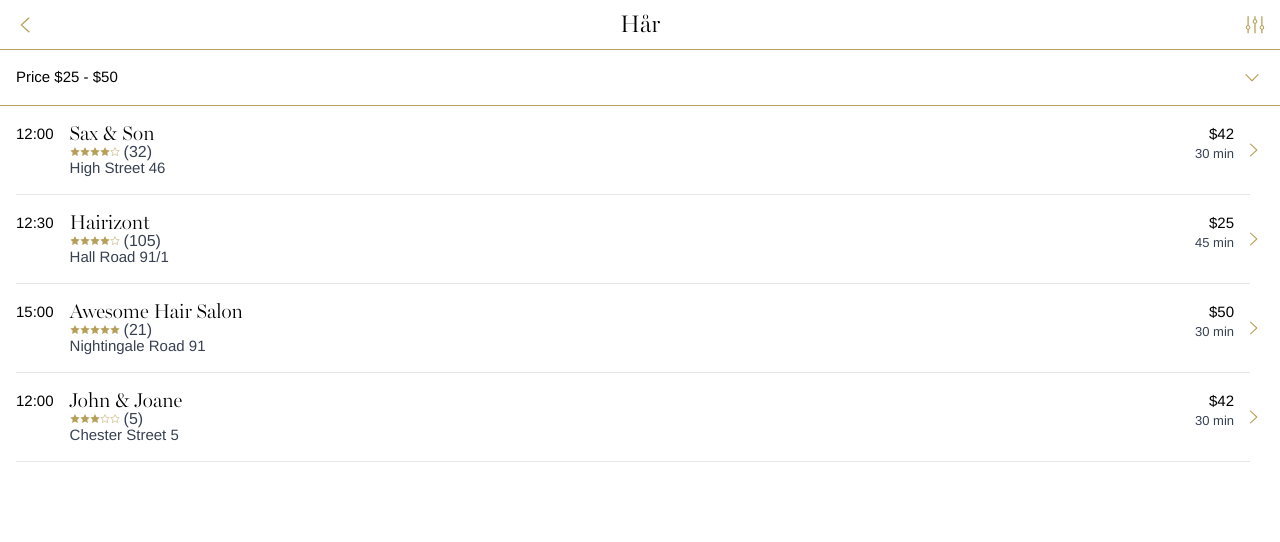
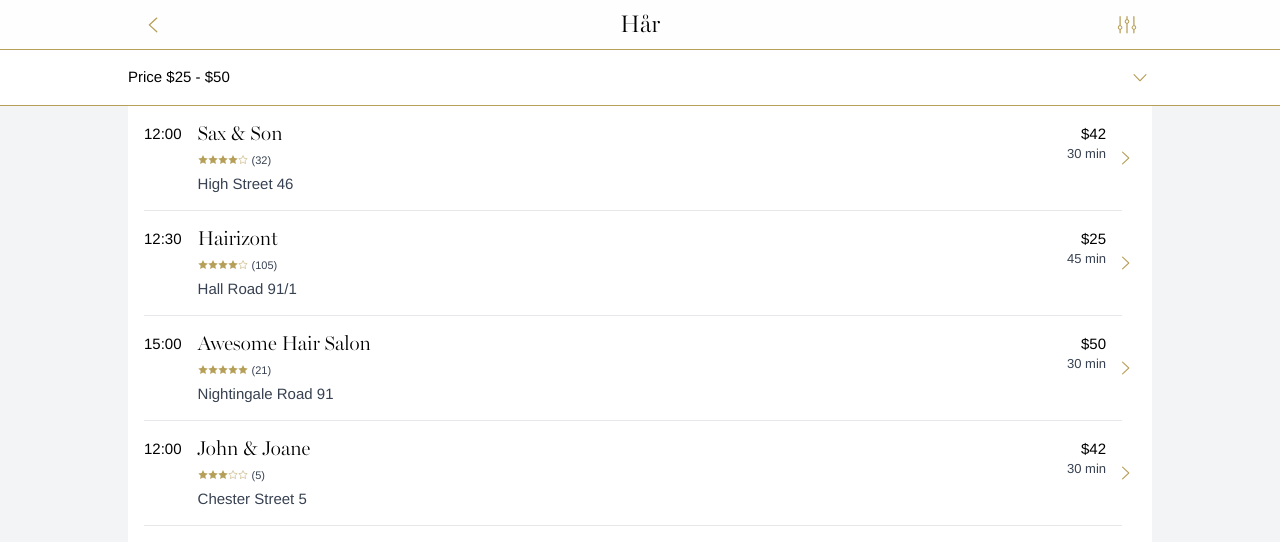
Before and after one commit to dtangerfors/cloudnine-techtest, a React (Create React App) app: page / in a window 1280 px wide. Shown: the top 542 px of the page. Built offline with nearby package versions, Linux system fonts and the light colour scheme.

Commit message:
Added styling for desktop

```diff
--- a/src/components/Filter.js
+++ b/src/components/Filter.js
@@ -19,7 +19,8 @@ const Filter = ({ filterValue, setValue }) => {
       the handle, the price range is sent to the state in the
       List view, this to prevent to many re-renders on the list. */
   return (
-    <div className="sticky z-10 top-[50px] h-14 flex justify-between p-4 bg-white border-b border-primary">
+    <div className="sticky z-10 top-[50px] h-14 p-4 bg-white border-b border-primary">
+      <div className="flex justify-between max-w-screen-lg mx-auto">
         <div className="font-sans font-light text-[15px]">
           Price <span>${filterValue.min}</span> - <span>${filterValue.max}</span>
         </div>
@@ -31,11 +32,13 @@ const Filter = ({ filterValue, setValue }) => {
         >
           <img src={chevron_down} className="w-[14px]" />
         </button>
+      </div>
       <div
         className={`absolute z-10 w-full top-14 left-0 p-8 bg-white after:bg-gradient-to-b from-black/10 to-black/0 after:w-full after:h-32 after:block after:absolute after:left-0 after:-bottom-32 ${
           open ? "block" : "hidden"
         }`}
       >
+        <div className="flex justify-between max-w-screen-lg mx-auto">
         <InputRange
           formatLabel={(value) => `$${value}`}
           maxValue={100}
@@ -46,6 +49,7 @@ const Filter = ({ filterValue, setValue }) => {
         />
         </div>
       </div>
+    </div>
   );
 };
 
--- a/src/components/Header.js
+++ b/src/components/Header.js
@@ -8,7 +8,8 @@ const Header = () => {
   const navigate = useNavigate();
 
   return (
-    <header className="fixed h-[50px] w-full grid grid-cols-3 items-center bg-white/90 backdrop-blur-sm border-b border-primary">
+    <header className="fixed h-[50px] w-full bg-white/90 backdrop-blur-sm border-b border-primary">
+      <div className="grid grid-cols-3 items-center max-w-screen-lg mx-auto">
         <div>
           <button
             onClick={() => navigate(-1)}
@@ -27,6 +28,7 @@ const Header = () => {
             <img src={filter_icon} className="w-5" />
           </button>
         </div>
+      </div>
     </header>
   );
 };
--- a/src/components/ListSalonItem.js
+++ b/src/components/ListSalonItem.js
@@ -11,9 +11,9 @@ const ListSalonItem = ({salon}) => {
                <p className="text-black text-[15px] leading-6 font-sans align-bottom">{salon.treatments.hair.nextAvailableTime}</p>
             </div>
             <div className="flex-1 pr-4">
-               <h2 className="font-serif text-black text-xl leading-6">{salon.name}</h2>
-               <div>
-                  <Rating rating={salon.rating} color="text-gray-700" font_size="11px" img_size="10" />
+               <h2 className="font-serif text-black text-xl leading-6 pb-2">{salon.name}</h2>
+               <div className="pb-2">
+                  <Rating rating={salon.rating} color="text-gray-700" font_size="text-[11px]" img_size="10" />
                </div>
                <p className="font-sans text-[15px] leading-5 font-light text-gray-700">{salon.info.address.street}</p>
             </div>
--- a/src/components/ListSalons.js
+++ b/src/components/ListSalons.js
@@ -45,7 +45,7 @@ const ListSalons = ({filterValue}) => {
 
 
    return (
-      <ul className="flex flex-col">
+      <ul className="flex flex-col bg-white max-w-screen-lg mx-auto h-full pb-4">
          {filteredSalons.map(salon => {
          return <ListSalonItem salon={salon} key={salon.name} />
       })}
--- a/src/pages/List.js
+++ b/src/pages/List.js
@@ -10,7 +10,7 @@ const List = () => {
   return (
     <>
       <Header />
-      <main className="pt-[50px]">
+      <main className="pt-[50px] bg-gray-100 min-h-screen">
         <Filter filterValue={value} setValue={setValue} />
         <ListSalons filterValue={value} />
       </main>
```
Lines whose indentation alone changed are shown as unchanged.
